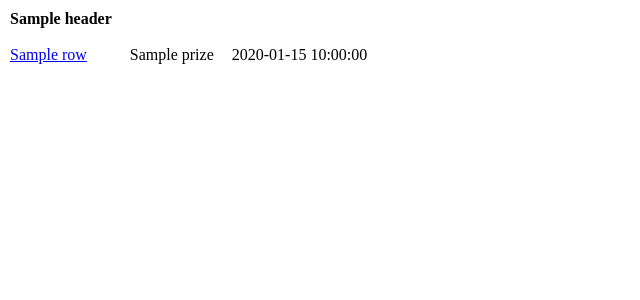
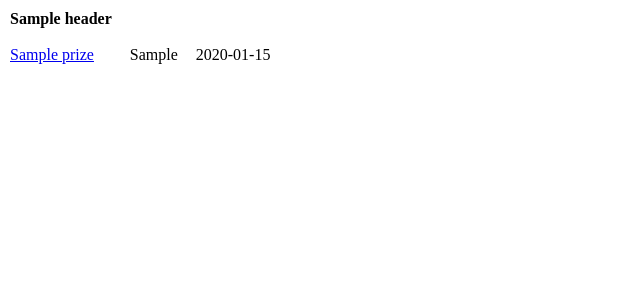
Before and after one commit to booude/etcbot, a Flask app: template templates/table.html in a window 1280 px wide. Shown: the top 300 px of the page, without its empty margins (0-640 px from the left). Run offline with Flask 2, Linux system fonts and the light colour scheme; tables that the repository leaves empty hold one stand-in row (values such as "Sample post"); the template is opened without the code that fills it: values that come from a table or form of the project are taken from there, most other values are stand-ins (such as "Sample title", 1, 10 or a date in 2020).

Commit message:
change of names data to prizes

```diff
--- a/templates/table.html
+++ b/templates/table.html
@@ -16,7 +16,7 @@
             <th class="table__cell">{{ header }}</th>
             {% endfor %}
         </tr>
-        {% for row in data %}
+        {% for row in prizes %}
         <tr class="table__row">
             <td class="table__cell"><a href="http://www.twitch.tv/{{row.name}}">{{ row.name }}</a></td>
             <td class="table__cell">{{ row.prize }}</td>
```
